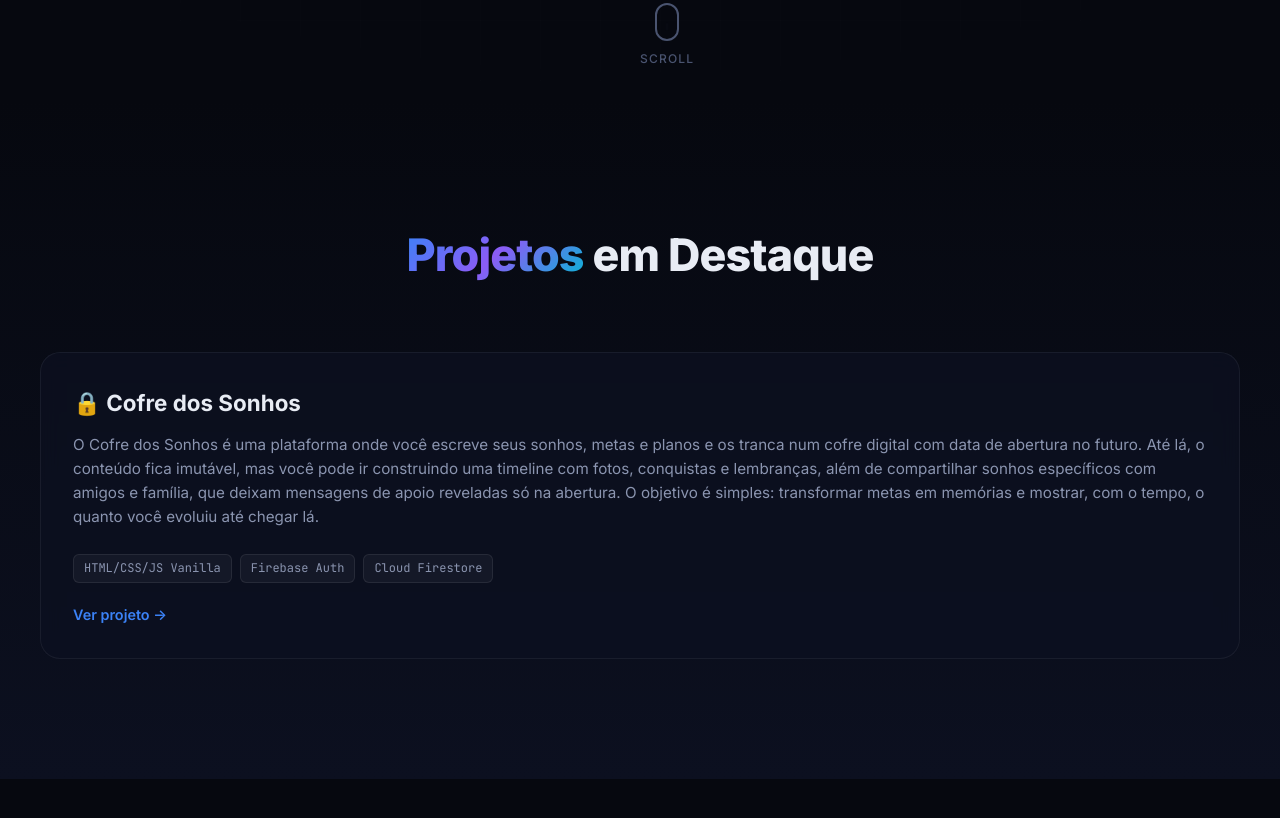
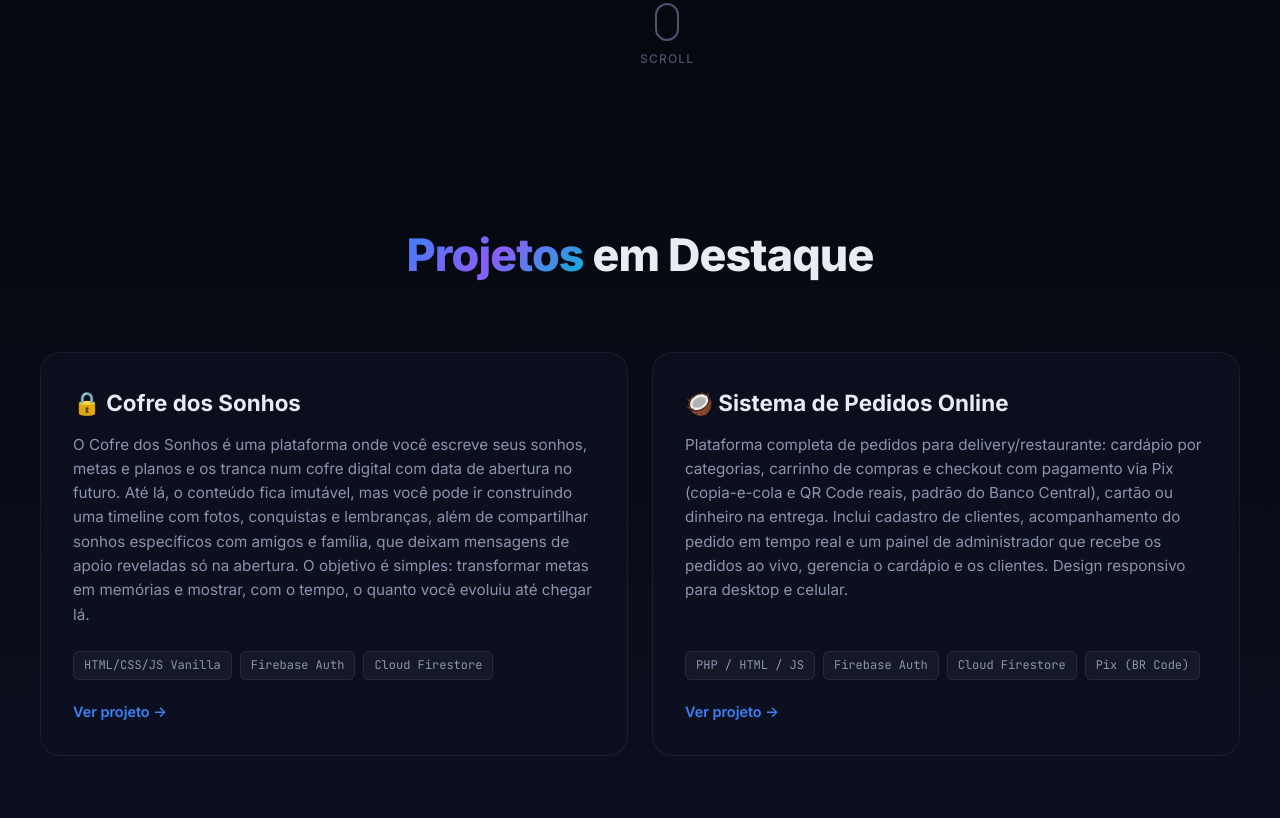
Before and after one commit to professorrodrigoneris-cyber/DevSpace, a plain HTML site: page index.html in a window 1280 px wide. Shown: the part 700-1518 px from the top of the page. Before the commit the page ends 1479 px from the top, so only its background shows below. Drawn offline with Linux system fonts and the light colour scheme; animation ran at ten frames a second.

Commit message:
Novo projeto: Sistema de Pedidos Online (Pix, admin, Firebase) + card no index - index.html

```diff
--- a/index.html
+++ b/index.html
@@ -196,6 +196,23 @@
           </div>
         </a>
 
+        <!-- Project Card: Sistema de Pedidos -->
+        <a href="Pedidos/pedido.html" class="project-card">
+          <div class="project-content">
+            <h3 class="project-title">🥥 Sistema de Pedidos Online</h3>
+            <p class="project-desc">
+              Plataforma completa de pedidos para delivery/restaurante: cardápio por categorias, carrinho de compras e checkout com pagamento via Pix (copia-e-cola e QR Code reais, padrão do Banco Central), cartão ou dinheiro na entrega. Inclui cadastro de clientes, acompanhamento do pedido em tempo real e um painel de administrador que recebe os pedidos ao vivo, gerencia o cardápio e os clientes. Design responsivo para desktop e celular.
+            </p>
+            <div class="project-techs">
+              <span class="tech-badge">PHP / HTML / JS</span>
+              <span class="tech-badge">Firebase Auth</span>
+              <span class="tech-badge">Cloud Firestore</span>
+              <span class="tech-badge">Pix (BR Code)</span>
+            </div>
+            <span class="project-link">Ver projeto &rarr;</span>
+          </div>
+        </a>
+
       </div>
     </div>
   </section>
```
